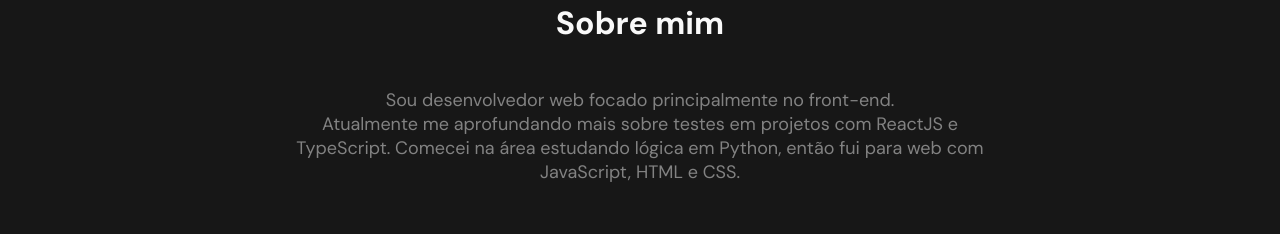
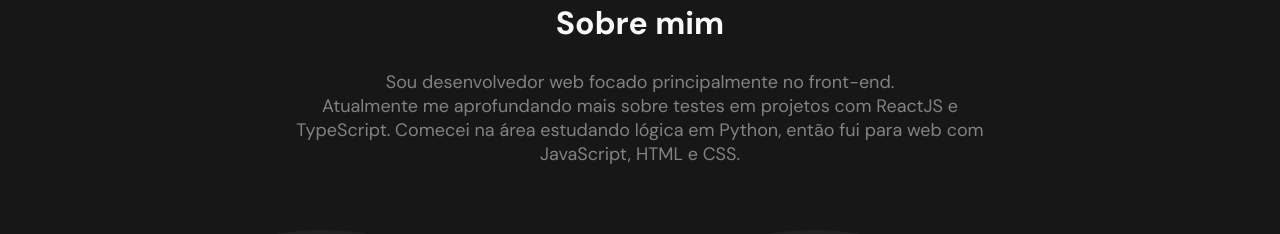
Before and after one commit to erickgust/portfolio, a React (Vite) app: page / in a window 1280 px wide. Shown: the part 657-891 px from the top of the page. Built offline with nearby package versions, Linux system fonts and the light colour scheme.

Commit message:
style: update font-size and margin of Desc component

```diff
--- a/src/about/about-styles.ts
+++ b/src/about/about-styles.ts
@@ -17,10 +17,11 @@
 `
 
 export const Desc = styled.p`
-  font-size: 1.8rem;
+  font-size: clamp(1.4rem, 1.215rem + 0.513vw, 1.8rem);
   color: ${({ theme }) => theme.colors.gray.main};
   text-align: center;
   max-width: 72rem;
+  margin: 0;
 `
 
 export const ContactContainer = styled.article`
```
